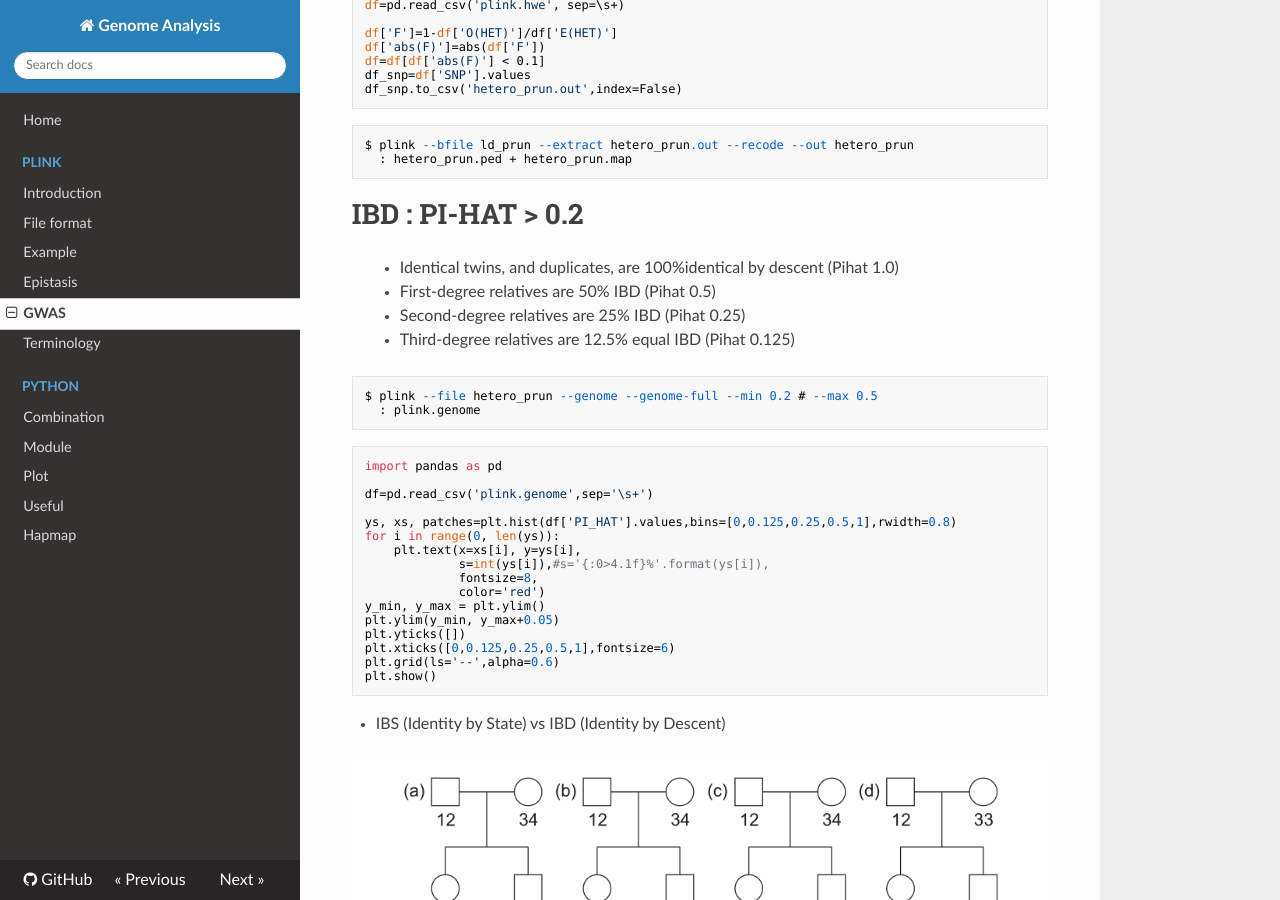
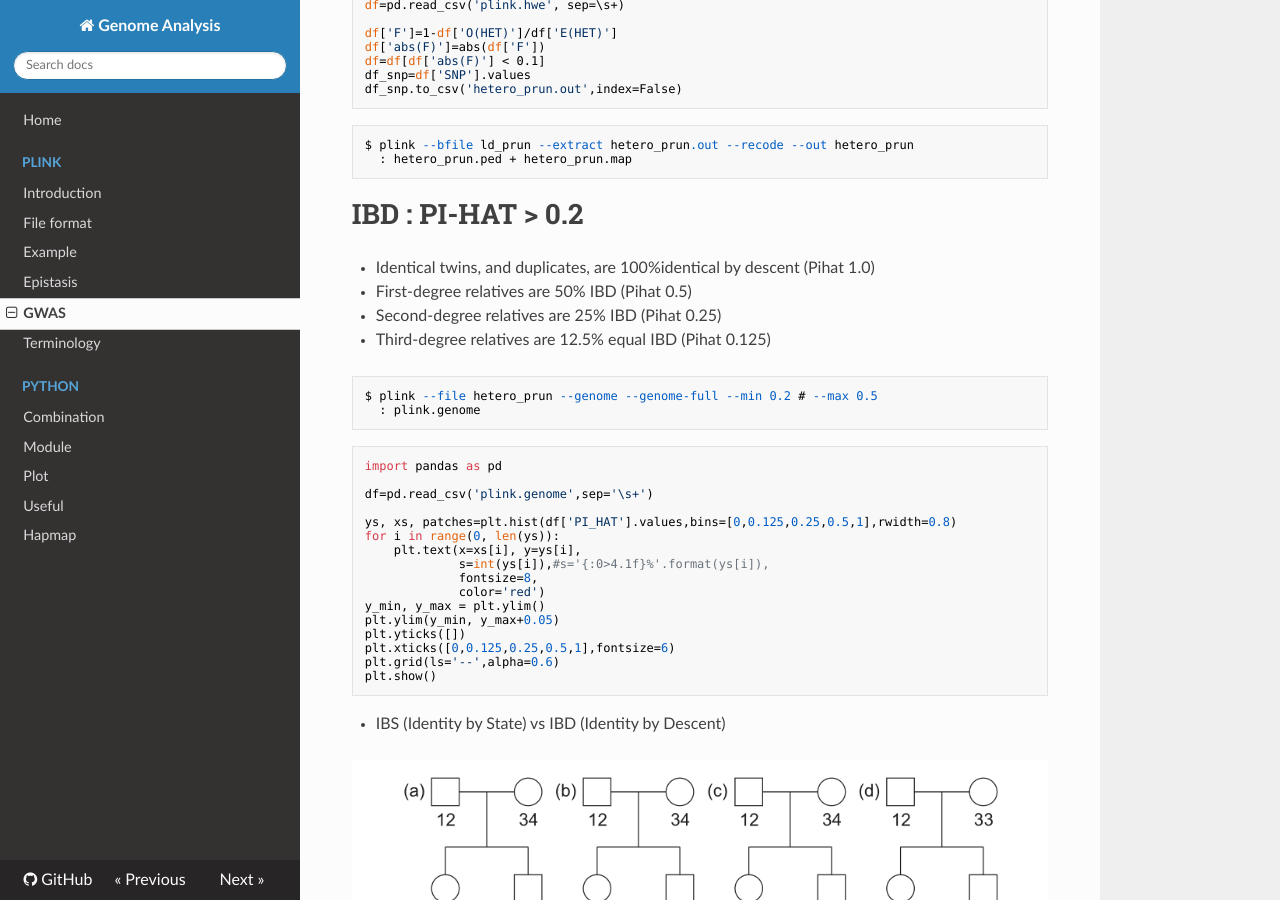
Before and after one commit to WonyoungCho/plink, an MkDocs documentation site: the page built from docs/GWAS.md, in a window 1280 px wide and 900 px high, scrolled down 967 px. Built offline with MkDocs 1.6.1, drawn with Linux system fonts in a browser that asks for light colours; nearby versions of some CDN libraries; old or Windows-style settings are respelled for this version of MkDocs.

Commit message:
Update GWAS.md

````diff
--- a/docs/GWAS.md
+++ b/docs/GWAS.md
@@ -48,10 +48,10 @@ $ plink --bfile ld_prun --extract hetero_prun.out --recode --out hetero_prun
 ```
 
 # IBD : PI-HAT > 0.2
-> - Identical twins, and duplicates, are 100%identical by descent (Pihat 1.0)
-> - First-degree relatives are 50% IBD (Pihat 0.5)
-> - Second-degree relatives are 25% IBD (Pihat 0.25)
-> - Third-degree relatives are 12.5% equal IBD (Pihat 0.125)
+- Identical twins, and duplicates, are 100%identical by descent (Pihat 1.0)
+- First-degree relatives are 50% IBD (Pihat 0.5)
+- Second-degree relatives are 25% IBD (Pihat 0.25)
+- Third-degree relatives are 12.5% equal IBD (Pihat 0.125)
 ```
 $ plink --file hetero_prun --genome --genome-full --min 0.2 # --max 0.5
   : plink.genome
````
